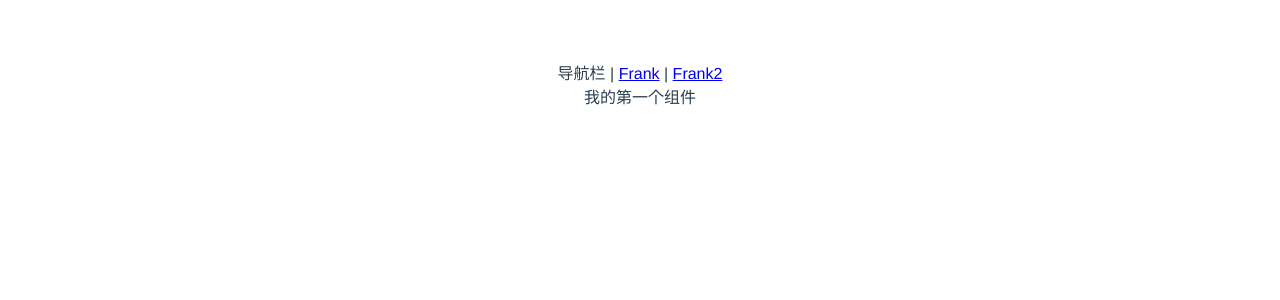
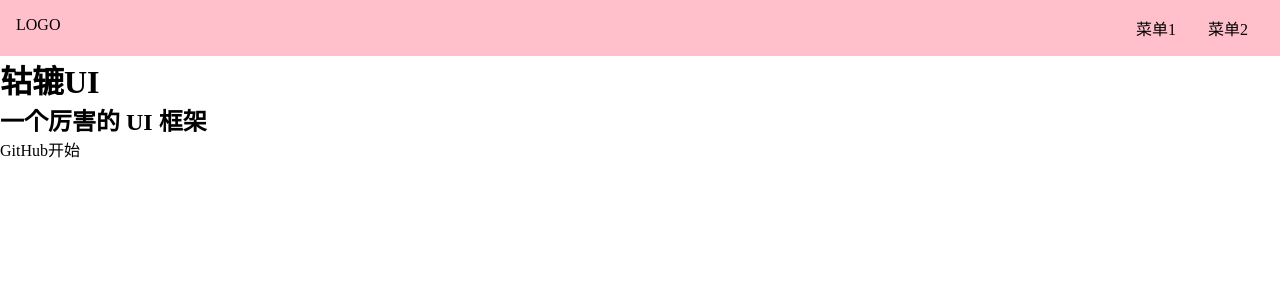
Before and after one commit to LotusFeng/Orange-UI, a Vue app: page / in a window 1280 px wide. Shown: the top 300 px of the page. Built offline with nearby package versions, Linux system fonts and the light colour scheme.

Commit message:
tonav 样式更新

```diff
--- a/package.json
+++ b/package.json
@@ -10,6 +10,7 @@
     "vue-router": "4.0.0-beta.3"
   },
   "devDependencies": {
+    "sass": "1.26.10",
     "@vue/compiler-sfc": "^3.0.0-rc.1",
     "vite": "^1.0.0-rc.1"
   }
--- a/src/App.vue
+++ b/src/App.vue
@@ -1,9 +1,4 @@
 <template>
-  <div>
-    导航栏
-    | <router-link to="/">Frank</router-link>
-    | <router-link to="/xxx">Frank2</router-link>
-  </div>
   <router-view/>
 </template>
 
--- a/src/components/Frank.vue
+++ /dev/null
@@ -1,5 +0,0 @@
-<template>
-  <div>
-    我的第一个组件
-  </div>
-</template>
--- a/src/components/Frank2.vue
+++ /dev/null
@@ -1,5 +0,0 @@
-<template>
-  <div>
-    Frank 2
-  </div>
-</template>
--- a/src/index.css
+++ /dev/null
@@ -1,8 +0,0 @@
-#app {
-  font-family: Avenir, Helvetica, Arial, sans-serif;
-  -webkit-font-smoothing: antialiased;
-  -moz-osx-font-smoothing: grayscale;
-  text-align: center;
-  color: #2c3e50;
-  margin-top: 60px;
-}
--- /dev/null
+++ b/src/index.scss
@@ -0,0 +1,11 @@
+*{margin: 0; padding: 0; box-sizing: border-box;}
+ul, ol{
+  list-style: none;
+}
+a {
+  text-decoration: none;
+  color: inherit;
+  &:hover {
+    border-bottom: 1px solid;
+  }
+}
--- /dev/null
+++ b/src/views/Doc.vue
@@ -0,0 +1,12 @@
+<template>
+  <div>
+    <div class="topnav">
+      <div class="logo"></div>
+      <div class="menu"></div>
+    </div>
+    <div class="content">
+      <aside>边栏</aside>
+      <main>内容</main>
+    </div>
+  </div>
+</template>
--- /dev/null
+++ b/src/views/Home.vue
@@ -0,0 +1,39 @@
+<template>
+  <div>
+    <div class="topnav">
+      <div class="logo">LOGO</div>
+      <ul class="menu">
+        <li>菜单1</li>
+        <li>菜单2</li>
+      </ul>
+    </div>
+    <div class="banner">
+      <h1>轱辘UI</h1>
+      <h2>一个厉害的 UI 框架</h2>
+      <p class="actions">
+        <a>GitHub</a>
+        <a>开始</a>
+      </p>
+    </div>
+  </div>
+</template>
+
+<style lang="scss" scoped>
+ .topnav{
+   background: pink;
+   display: flex;
+   padding: 16px;
+   > .logo {
+     max-width: 6em;
+     margin-right: auto;
+   }
+   > .menu {
+     display: flex;
+     white-space: nowrap;
+     flex-wrap: nowrap;
+     > li{
+       margin: 0 1em;
+     }
+   }
+ }
+</style>
```
Also changed, not shown: src/components/HelloWorld.vue (deleted, +0 -19 lines), src/main.ts (+5 -5 lines), 1 other file (tests, documents, lock files or other folders).
